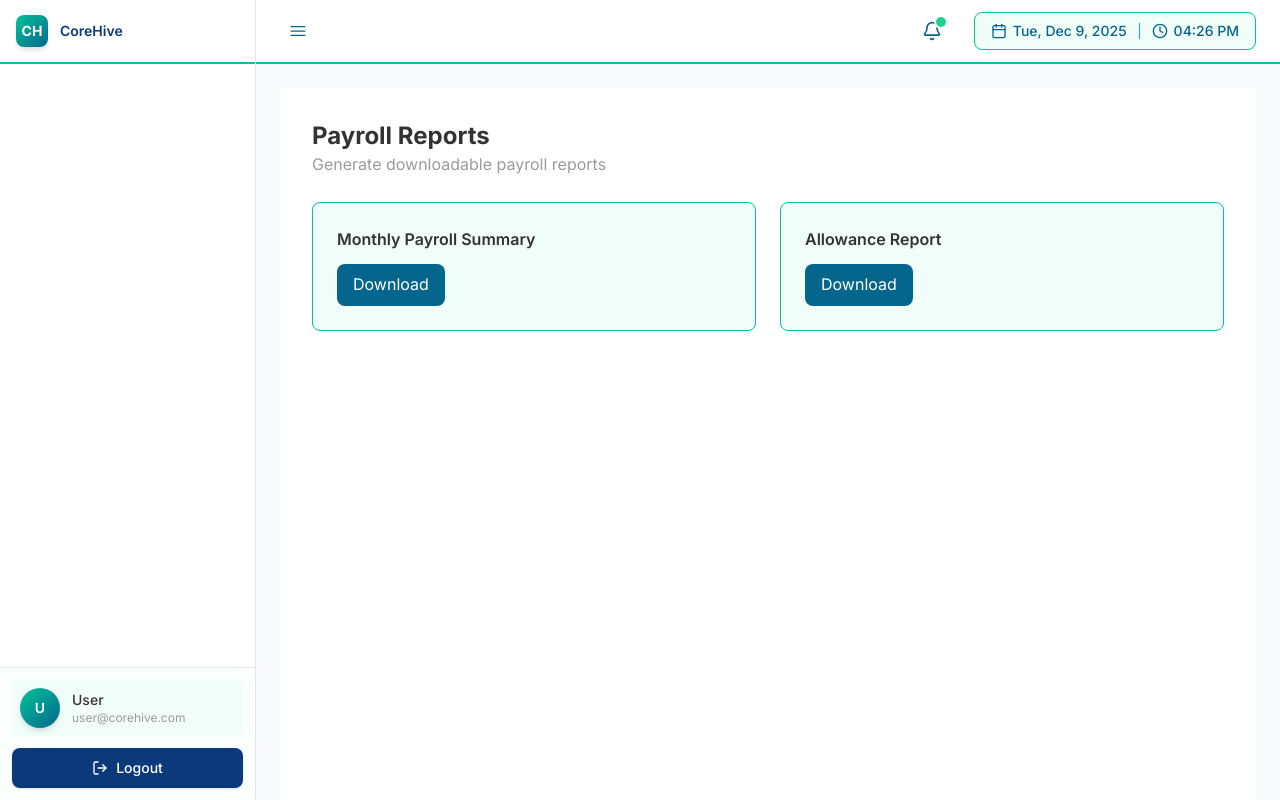
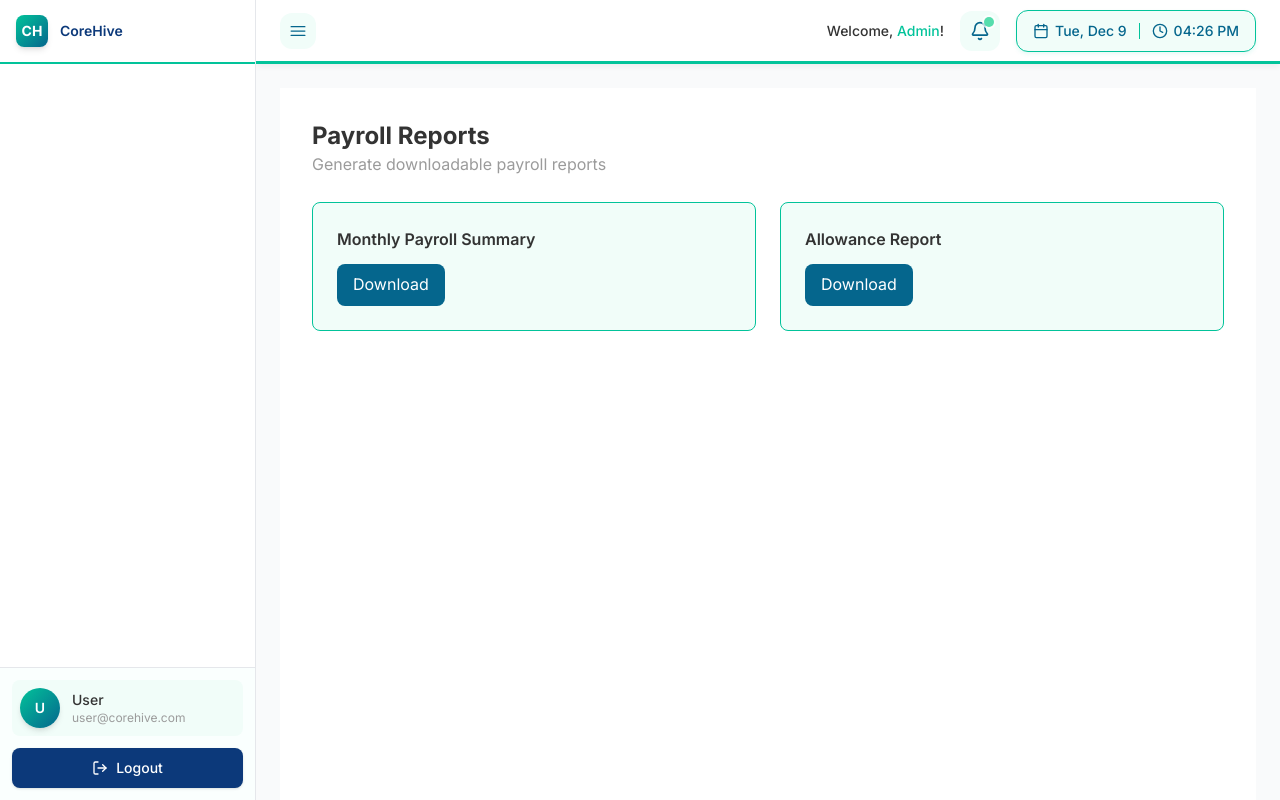
Before and after one commit to She-han/CoreHive-SaaS_HR_Platform, a React (Vite) app in the folder frontend/: page /hr_staff/payroll/reports in a window 1280 px wide. Built offline with nearby package versions, Linux system fonts and the light colour scheme.

Commit message:
UI updated

```diff
--- a/frontend/src/components/layout/DashboardLayout.jsx
+++ b/frontend/src/components/layout/DashboardLayout.jsx
@@ -1,13 +1,97 @@
-import React, { useState, useEffect, useMemo } from 'react';
-import { Bars3Icon, XMarkIcon } from '@heroicons/react/24/outline';
+import React, { useState, useEffect, useMemo, useCallback, memo } from 'react';
+import { Bars3Icon } from '@heroicons/react/24/outline';
 import { useSelector } from 'react-redux';
+import { selectUser } from '../../store/slices/authSlice';
 import Sidebar from './Sidebar';
-import { Bell, Calendar, Clock } from "lucide-react";
+import { Bell, Calendar, Clock, Search, ChevronDown } from "lucide-react";
+
+// Theme colors
+const THEME = {
+  primary: '#02C39A',
+  secondary: '#05668D',
+  dark: '#0C397A',
+  background: '#F1FDF9',
+  success: '#1ED292',
+  text: '#333333',
+  muted: '#9B9B9B'
+};
+
+// Memoized Header Date/Time Component for performance
+const HeaderDateTime = memo(({ date, time }) => (
+  <div
+    className="hidden md:flex items-center gap-3 px-4 py-2.5 rounded-xl"
+    style={{
+      backgroundColor: THEME.background,
+      border: `1px solid ${THEME.primary}`,
+      boxShadow: '0 2px 4px rgba(2, 195, 154, 0.1)'
+    }}
+  >
+    <div className="flex items-center gap-1.5" style={{ color: THEME.secondary }}>
+      <Calendar className="w-4 h-4" />
+      <span className="text-sm font-medium">{date}</span>
+    </div>
+    <div
+      className="w-px h-4"
+      style={{ backgroundColor: THEME.primary }}
+    />
+    <div className="flex items-center gap-1.5" style={{ color: THEME.secondary }}>
+      <Clock className="w-4 h-4" />
+      <span className="text-sm font-medium">{time}</span>
+    </div>
+  </div>
+));
+HeaderDateTime.displayName = 'HeaderDateTime';
+
+// Memoized Notification Button
+const NotificationButton = memo(() => (
+  <button
+    className="relative p-2.5 rounded-xl transition-all duration-200 hover:shadow-md"
+    style={{
+      backgroundColor: THEME.background,
+      color: THEME.secondary
+    }}
+  >
+    <Bell className="w-5 h-5" />
+    <span
+      className="absolute top-1.5 right-1.5 block w-2.5 h-2.5 rounded-full ring-2 ring-white animate-pulse"
+      style={{ backgroundColor: THEME.success }}
+    />
+  </button>
+));
+NotificationButton.displayName = 'NotificationButton';
+
+
+// Memoized User Welcome Component
+const UserWelcome = memo(({ user }) => {
+
+   // Extract username from email
+  const userName = useMemo(() =>
+    user?.email?.split('@')[0] || 'Admin',
+    [user?.email]
+  );
+
+  const displayName = useMemo(() =>
+    user?.firstName || user?.role?.replace('_', ' ') || 'User',
+    [user?.firstName, user?.role]
+  );
+
+  return (
+    <div className="hidden lg:flex items-center gap-3">
+      <div className="text-right">
+        <p className="text-sm font-medium" style={{ color: THEME.text }}>
+          Welcome, <span style={{ color: THEME.primary }}>{userName}</span>!
+        </p>
+
+      </div>
+    </div>
+  );
+});
+UserWelcome.displayName = 'UserWelcome';
 
 /**
  * Dashboard Layout with Sidebar
- * Provides consistent layout structure for all dashboard pages
- * Theme Colors: #333333, #02C39A, #9B9B9B, #1ED292, #0C397A, #F1FDF9, #05668D, #FFFFFF
+ * Modern design with CoreHive theme colors
+ * Optimized with memoization for performance
  */
 const DashboardLayout = ({ children, title }) => {
   const [sidebarCollapsed, setSidebarCollapsed] = useState(false);
@@ -20,7 +104,7 @@ const DashboardLayout = ({ children, title }) => {
   useEffect(() => {
     const timer = setInterval(() => {
       setCurrentTime(new Date());
-    }, 60000); // Update every minute
+    }, 60000);
 
     return () => clearInterval(timer);
   }, []);
@@ -29,7 +113,6 @@ const DashboardLayout = ({ children, title }) => {
   const formattedDateTime = useMemo(() => {
     const options = {
       weekday: 'short',
-      year: 'numeric',
       month: 'short',
       day: 'numeric'
     };
@@ -42,22 +125,26 @@ const DashboardLayout = ({ children, title }) => {
     return { date, time };
   }, [currentTime]);
 
-  const toggleSidebar = () => {
+  // Memoized toggle handlers
+  const toggleSidebar = useCallback(() => {
     setSidebarCollapsed(prev => !prev);
-  };
+  }, []);
 
-  const toggleMobileMenu = () => {
+  const toggleMobileMenu = useCallback(() => {
     setMobileMenuOpen(prev => !prev);
-  };
+  }, []);
+
+  const closeMobileMenu = useCallback(() => {
+    setMobileMenuOpen(false);
+  }, []);
 
   return (
-    <div className="flex h-screen" style={{ backgroundColor: '#F1FDF9' }}>
+    <div className="flex h-screen" style={{ backgroundColor: THEME.background }}>
       {/* Mobile sidebar overlay */}
       {mobileMenuOpen && (
         <div
-          className="fixed inset-0 z-40 bg-opacity-75 lg:hidden"
-          style={{ backgroundColor: 'rgba(51, 51, 51, 0.75)' }}
-          onClick={toggleMobileMenu}
+          className="fixed inset-0 z-40 bg-black/50 backdrop-blur-sm lg:hidden transition-opacity"
+          onClick={closeMobileMenu}
         />
       )}
 
@@ -67,9 +154,9 @@ const DashboardLayout = ({ children, title }) => {
       </div>
 
       {/* Mobile Sidebar */}
-      <div className={`fixed inset-y-0 left-0 z-50 w-64 bg-white shadow-xl transform transition-transform duration-300 ease-in-out lg:hidden ${mobileMenuOpen ? 'translate-x-0' : '-translate-x-full'
-        }`}>
-
+      <div className={`fixed inset-y-0 left-0 z-50 w-64 bg-white shadow-2xl transform transition-transform duration-300 ease-in-out lg:hidden ${
+        mobileMenuOpen ? 'translate-x-0' : '-translate-x-full'
+      }`}>
         <Sidebar isCollapsed={false} />
       </div>
 
@@ -77,22 +164,21 @@ const DashboardLayout = ({ children, title }) => {
       <div className="flex flex-1 flex-col overflow-hidden">
         {/* Top bar */}
         <header
-          className="flex items-center justify-between h-16 px-4 lg:px-6 shadow-sm"
-          style={{ backgroundColor: '#FFFFFF', borderBottom: '2px solid #02C39A' }}
+          className="flex items-center justify-between h-16 px-4 lg:px-6 shadow-sm relative z-10"
+          style={{
+            backgroundColor: '#FFFFFF',
+            borderBottom: `3px solid ${THEME.primary}`,
+            boxShadow: '0 4px 6px -1px rgba(0, 0, 0, 0.05)'
+          }}
         >
-          <div className="flex items-center">
+          <div className="flex items-center gap-4">
             {/* Mobile menu button */}
             <button
               onClick={toggleMobileMenu}
-              className="p-2 rounded-lg transition-all duration-200 lg:hidden"
-              style={{ color: '#05668D' }}
-              onMouseEnter={(e) => {
-                e.currentTarget.style.backgroundColor = '#F1FDF9';
-                e.currentTarget.style.color = '#02C39A';
-              }}
-              onMouseLeave={(e) => {
-                e.currentTarget.style.backgroundColor = 'transparent';
-                e.currentTarget.style.color = '#05668D';
+              className="p-2 rounded-xl transition-all duration-200 lg:hidden hover:shadow-md"
+              style={{
+                backgroundColor: THEME.background,
+                color: THEME.secondary
               }}
             >
               <Bars3Icon className="w-6 h-6" />
@@ -101,94 +187,38 @@ const DashboardLayout = ({ children, title }) => {
             {/* Desktop sidebar toggle */}
             <button
               onClick={toggleSidebar}
-              className="hidden lg:block p-2 rounded-lg transition-all duration-200"
-              style={{ color: '#05668D' }}
-              onMouseEnter={(e) => {
-                e.currentTarget.style.backgroundColor = '#F1FDF9';
-                e.currentTarget.style.color = '#02C39A';
-              }}
-              onMouseLeave={(e) => {
-                e.currentTarget.style.backgroundColor = 'transparent';
-                e.currentTarget.style.color = '#05668D';
+              className="hidden lg:flex items-center justify-center p-2 rounded-xl transition-all duration-200 hover:shadow-md"
+              style={{
+                backgroundColor: THEME.background,
+                color: THEME.secondary
               }}
             >
               <Bars3Icon className="w-5 h-5" />
             </button>
 
-            {/* Page title */}
-            {title && (
-              <h1
-                className="ml-4 text-lg font-semibold"
-                style={{ color: '#0C397A' }}
-              >
-                {title}
-              </h1>
-            )}
+
           </div>
 
           {/* Right side items */}
-          <div className="flex items-center gap-4 lg:gap-6">
-            {/* Welcome Message - Hidden on small screens */}
-            {user && (
-              <div className="hidden lg:block">
-                <p
-                  className="text-sm font-medium"
-                  style={{ color: '#333333' }}
-                >
-                  Welcome, <span style={{ color: '#02C39A' }}>{user?.firstName || user?.role?.replace('_', ' ')}</span>
-                </p>
-              </div>
-            )}
+          <div className="flex items-center gap-3 lg:gap-4">
+            {/* User Welcome */}
+            <UserWelcome user={user} />
 
-                {/* Notification Icon */}
-            <button
-              className="relative p-2 rounded-lg transition-all duration-200"
-              style={{ color: '#05668D' }}
-              onMouseEnter={(e) => {
-                e.currentTarget.style.backgroundColor = '#F1FDF9';
-                e.currentTarget.style.color = '#02C39A';
-              }}
-              onMouseLeave={(e) => {
-                e.currentTarget.style.backgroundColor = 'transparent';
-                e.currentTarget.style.color = '#05668D';
-              }}
-            >
-              <Bell className="w-5 h-5" />
-              <span
-                className="absolute top-1 right-1 block w-2.5 h-2.5 rounded-full ring-2 ring-white"
-                style={{ backgroundColor: '#1ED292' }}
-              />
-            </button>
+            {/* Notification Icon */}
+            <NotificationButton />
 
-            {/* DateTime Display - Hidden on small screens */}
-            <div
-              className="hidden md:flex items-center gap-3 px-4 py-2 rounded-lg"
-              style={{ backgroundColor: '#F1FDF9', border: '1px solid #02C39A' }}
-            >
-              <div className="flex items-center gap-1.5" style={{ color: '#05668D' }}>
-                <Calendar className="w-4 h-4" />
-                <span className="text-sm font-medium">{formattedDateTime.date}</span>
-              </div>
-              <div
-                className="w-px h-4"
-                style={{ backgroundColor: '#02C39A' }}
-              />
-              <div className="flex items-center gap-1.5" style={{ color: '#05668D' }}>
-                <Clock className="w-4 h-4" />
-                <span className="text-sm font-medium">{formattedDateTime.time}</span>
-              </div>
-            </div>
-
-
-
-
+            {/* DateTime Display */}
+            <HeaderDateTime
+              date={formattedDateTime.date}
+              time={formattedDateTime.time}
+            />
           </div>
         </header>
 
         {/* Main content */}
         <main
           className="flex-1 overflow-y-auto"
-          style={{ backgroundColor: '#F1FDF9' }}
+          style={{ backgroundColor: THEME.background }}
         >
           {children}
         </main>
```
